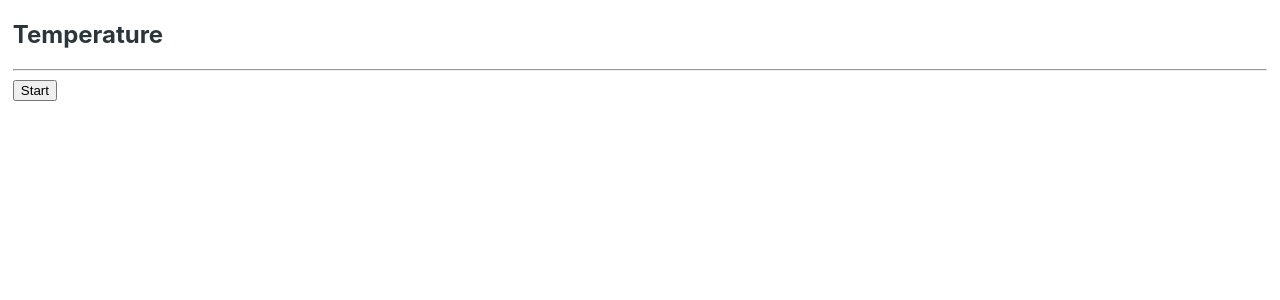
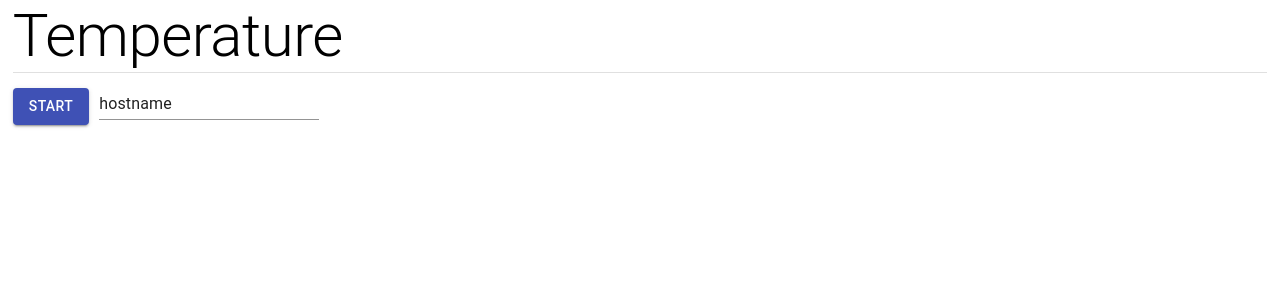
Before and after one commit to juanrh/TemperatureMetrics, a React (Create React App) app in the folder ui/online-temp-metrics-react-ui/: page / in a window 1280 px wide. Shown: the top 300 px of the page. Built offline with nearby package versions, Linux system fonts and the light colour scheme.

Commit message:
Captura agent hostname from input text
Also use material-ui for nicer look

```diff
--- a/ui/online-temp-metrics-react-ui/package.json
+++ b/ui/online-temp-metrics-react-ui/package.json
@@ -10,6 +10,7 @@
     "@types/node": "^12.20.19",
     "@types/react": "^17.0.17",
     "@types/react-dom": "^17.0.9",
+    "@material-ui/core": "^4.12.3",
     "react": "^17.0.2",
     "react-dom": "^17.0.2",
     "react-scripts": "4.0.3",
--- a/ui/online-temp-metrics-react-ui/src/App.css
+++ b/ui/online-temp-metrics-react-ui/src/App.css
@@ -4,6 +4,13 @@
   padding-right: 1%;
 }
 
-.Basic-text {
-  color: #2C3539
+.Basic-button {
+  margin-right: 10px;
 }
+
+.MetricsControlPanel {
+  display: flex;
+  flex-direction: row wrap;
+  justify-content: flex-start;
+  margin-top: 15px;
+}
--- a/ui/online-temp-metrics-react-ui/src/App.tsx
+++ b/ui/online-temp-metrics-react-ui/src/App.tsx
@@ -1,28 +1,64 @@
 import React from 'react';
 import './App.css';
+import { Button, Divider, TextField, Typography } from '@material-ui/core';
 
-interface PlayMetricsButtonProps {}
-interface PlayMetricsButtonState {
-  measuring: boolean
+interface PlayMetricsButtonProps {
+  measuring: boolean,
+  onClick: () => void
 }
+interface PlayMetricsButtonState {}
 /**
  * Button to start or stop the metrics collection
  * */
 class PlayMetricsButton extends React.Component<PlayMetricsButtonProps, PlayMetricsButtonState> {
   constructor(props: PlayMetricsButtonProps) {
     super(props);
-    this.state = {
-      measuring: false
-    }
+
     // This binding is necessary to make `this` work in the callback
     this.handleClick = this.handleClick.bind(this);
   }
 
   handleClick() {
+    this.props.onClick();
+  }
+
+  render() {
+    return (
+      <div className="Basic-button">
+        <Button onClick={this.handleClick} variant="contained" color="primary">{this.props.measuring ? "Stop" : "Start"}</Button>
+      </div>
+    );
+  }
+}
+
+interface MetricsControlPanelProps {}
+interface MetricsControlPanelState {
+  agentHostname: string,
+  measuring: boolean
+}
+class MetricsControlPanel extends React.Component<MetricsControlPanelProps, MetricsControlPanelState> {
+  constructor(props: MetricsControlPanelProps) {
+    super(props);
+    this.state = {
+      agentHostname: "hostname",
+      measuring: false
+    };
+    this.handleTextChange = this.handleTextChange.bind(this);
+    this.handlePlayMetricsButtonClick = this.handlePlayMetricsButtonClick.bind(this);
+  }
+
+  handleTextChange(event: React.ChangeEvent<HTMLInputElement>) {
+    this.setState({agentHostname: event.target.value});
+  }
+
+  handlePlayMetricsButtonClick() {
+    const trimmedHostname = this.state.agentHostname.trim();
     if (this.state.measuring) {
-      console.log("Stop measuring");
+      console.log(`Stop measuring for host [${trimmedHostname}]`);
+      // TODO
     } else {
-      console.log("Start measuring");
+      console.log(`Start measuring for host [${trimmedHostname}]`);
+      // TODO
     }
     this.setState(prevState => ({
       measuring: !prevState.measuring
@@ -31,7 +67,12 @@ class PlayMetricsButton extends React.Component<PlayMetricsButtonProps, PlayMetr
 
   render() {
     return (
-      <button onClick={this.handleClick}>{this.state.measuring ? "Stop" : "Start"}</button>
+      <div className="MetricsControlPanel">
+         <PlayMetricsButton
+            measuring={this.state.measuring} onClick={this.handlePlayMetricsButtonClick}/>
+         <TextField value={this.state.agentHostname}
+            onChange={this.handleTextChange} disabled={this.state.measuring}/>
+      </div>
     );
   }
 }
@@ -40,24 +81,12 @@ class App extends React.Component {
   render() {
     return (
       <div className="App">
-        <h2 className="Basic-text">Temperature</h2>
-        <hr/>
-          <PlayMetricsButton/>
+        <Typography variant="h2" component="h2">Temperature</Typography>
+        <Divider/>
+        <MetricsControlPanel/>
       </div>
     );
   }
 }
 
 export default App;
-
-/**
-
-TODO add text input to enter server address:
-
-- add a parent component with children PlayMetricsButton and a text input. Use flex to render right
-
-<div style={{display: 'flex',  justifyContent:'left', alignItems: 'left'}}>
-
-- lift the state to that parent component, as the button needs the text input to run
-
-*/
```
Also changed, not shown: 2 other files (tests, documents, lock files or other folders).
